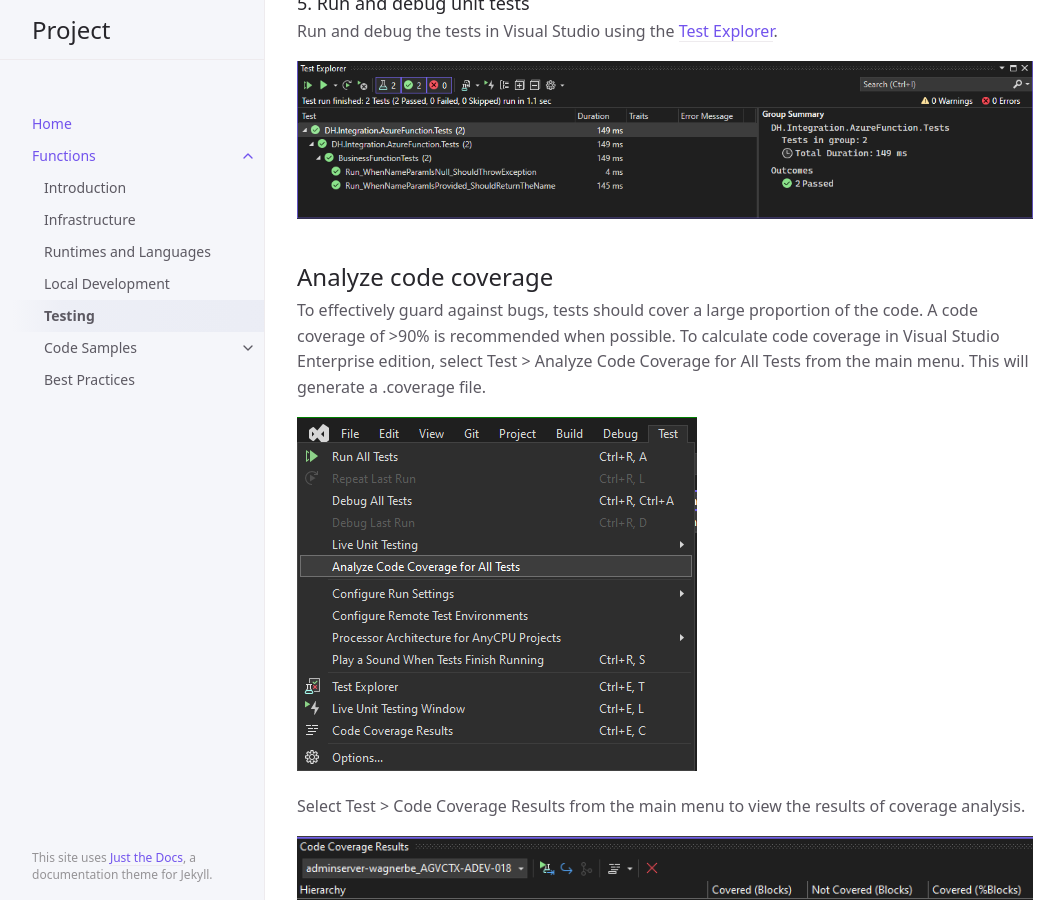
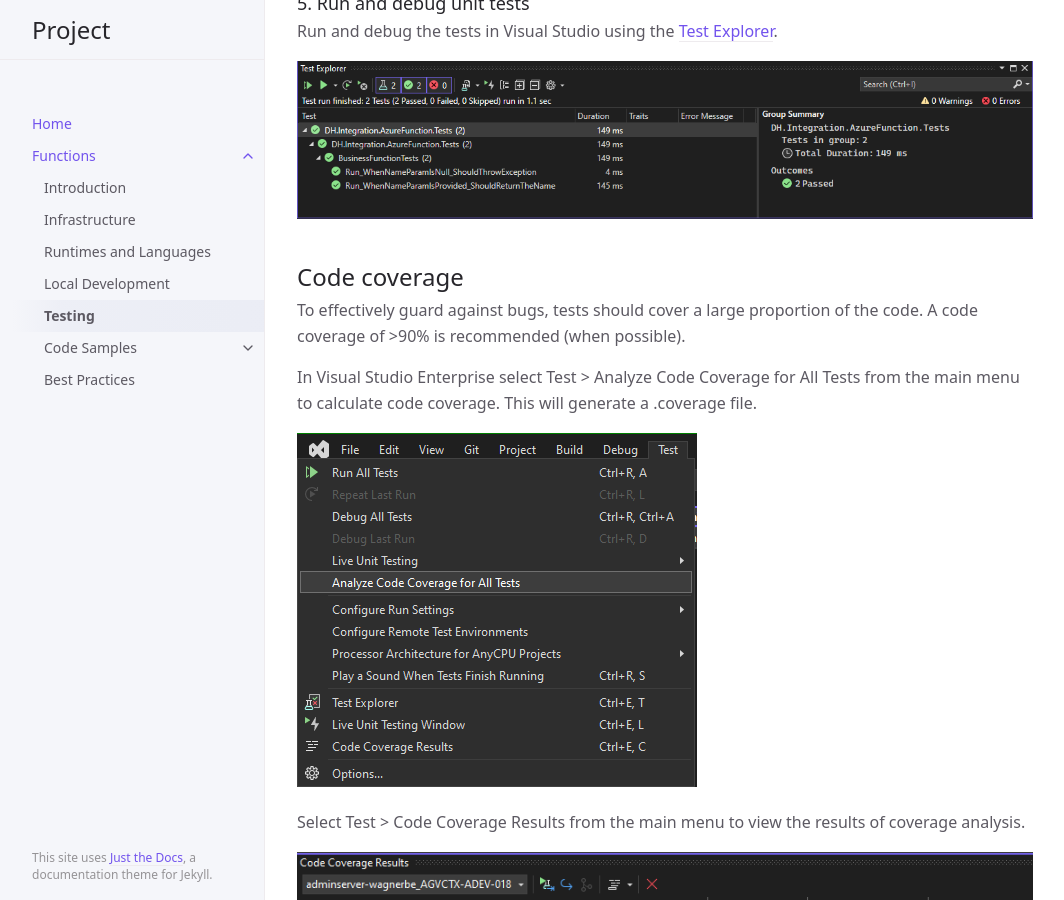
Before and after one commit to bwagner77/docs-test, a Jekyll site: the page built from function/testing.md, in a window 1280 px wide and 900 px high, scrolled down 4077 px. Shown: the whole window, without its empty margins (107-1171 px from the left). Built offline with Jekyll 4.4.1, drawn with Linux system fonts in a browser that asks for light colours; some of the changed text lies outside the part shown.

Commit message:
Function documentation updated.

```diff
--- a/function/testing.md
+++ b/function/testing.md
@@ -124,13 +124,14 @@ Run and debug the tests in Visual Studio using the
 
 ![TestExplorerPassing](../assets/images/function-test-explorer-passing.png)
 
-## Analyze code coverage
+## Code coverage
 
 To effectively guard against bugs, tests should cover a large proportion
-of the code. A code coverage of >90% is recommended when possible. To
-calculate code coverage in Visual Studio Enterprise edition, select
-Test > Analyze Code Coverage for All Tests from the main menu. This will
-generate a .coverage file.
+of the code. A code coverage of >90% is recommended (when possible).
+
+In Visual Studio Enterprise select Test > Analyze Code Coverage for All Tests
+from the main menu to calculate code coverage. This will generate a .coverage
+file.
 
 ![CodeCoverageMenu](../assets/images/function-codecoverage-menu.png)
 
```
Also changed, not shown: function/samples-azure-sql-connection.md (+2 -2 lines).
